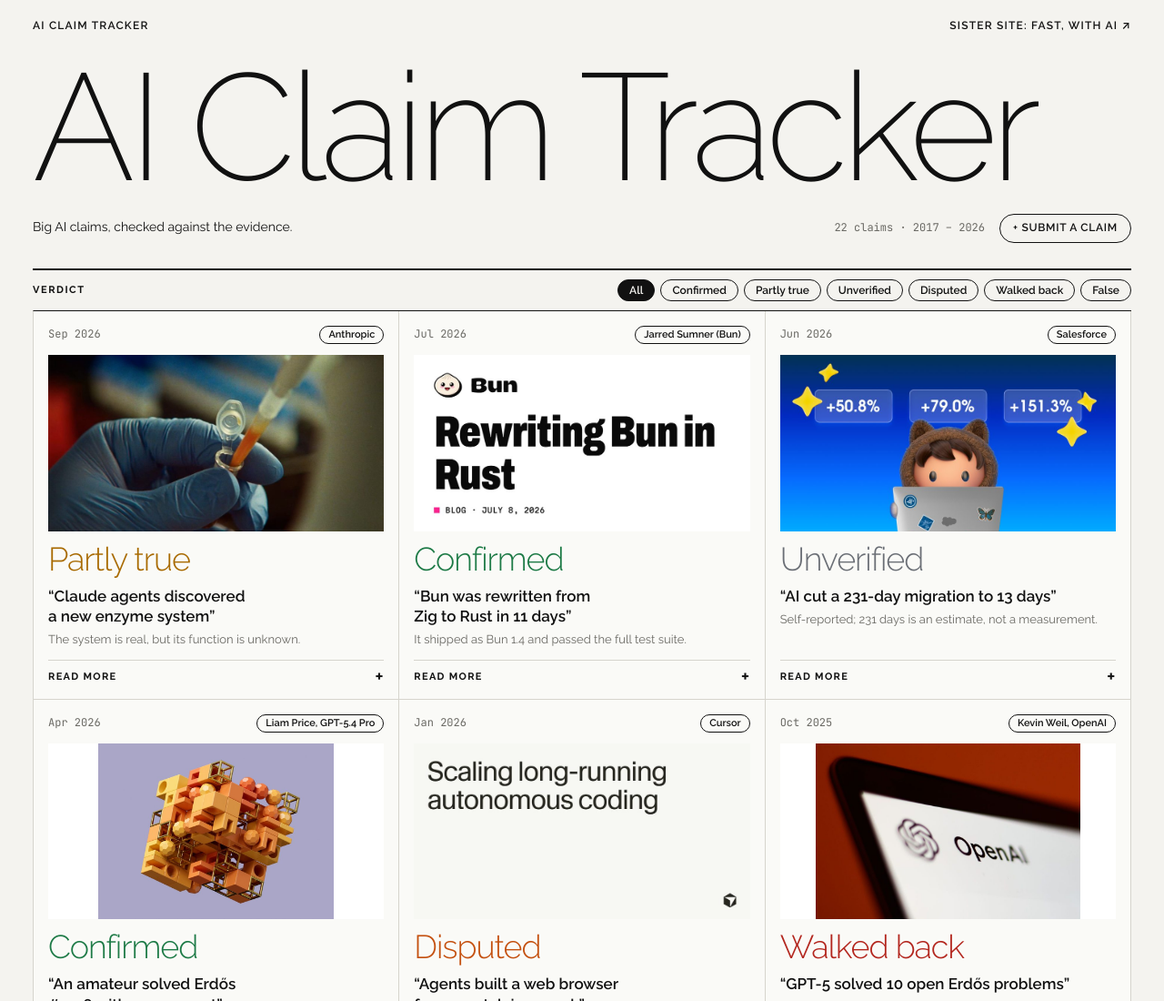
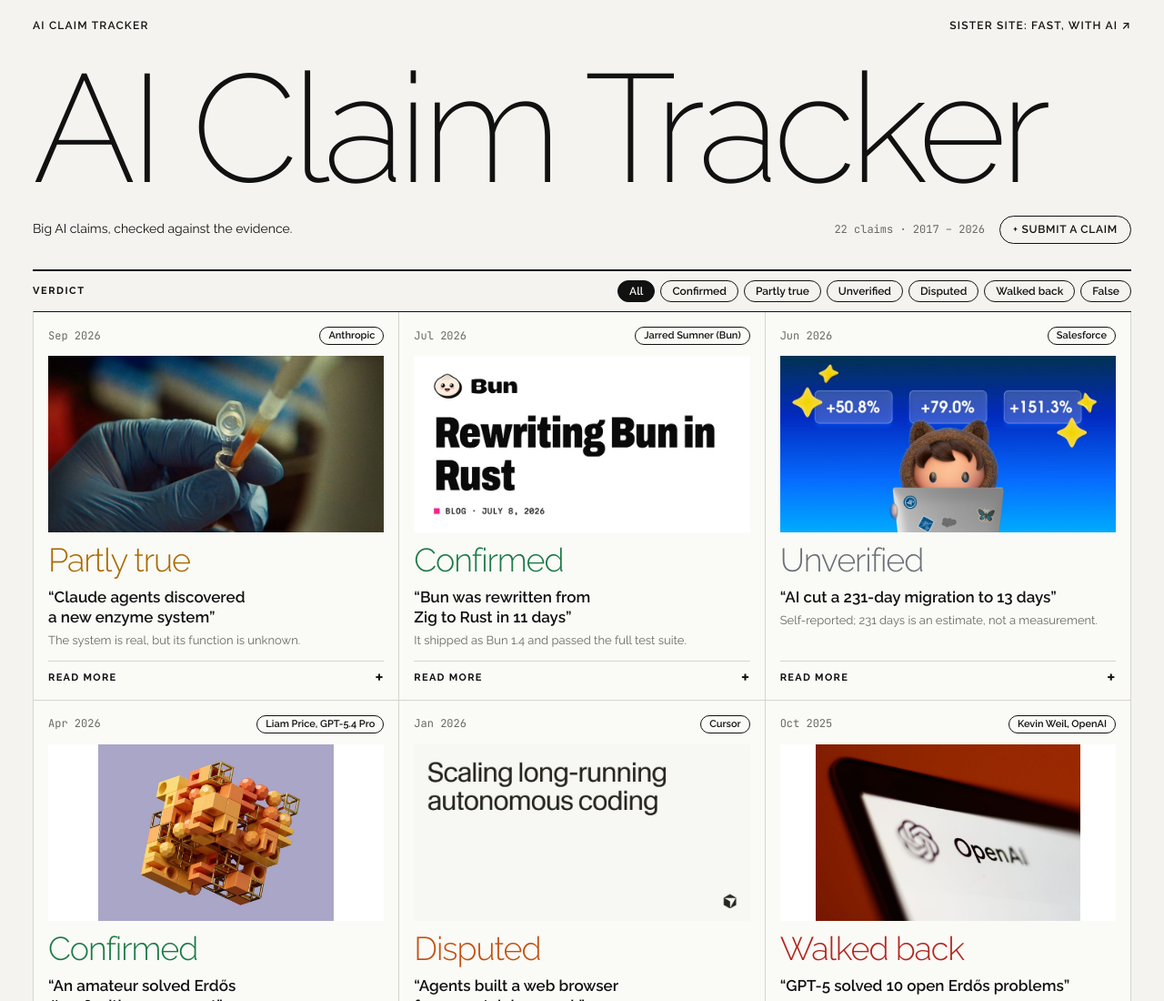
Before and after one commit to woletee/ai-claim-tracker, a plain HTML site: page index.html in a window 1280 px wide. Shown: the top 1100 px of the page at 91% size. Drawn offline with Linux system fonts and the light colour scheme.

Commit message:
Keep the title on one line

```diff
--- a/index.html
+++ b/index.html
@@ -39,7 +39,7 @@ a{color:inherit}
 .top a{text-decoration:none}
 .top a:hover{text-decoration:underline}
 
-h1{font-family:var(--display);font-weight:200;letter-spacing:-.04em;font-size:clamp(3.4rem,13vw,11.5rem);line-height:.95;margin:24px 0 16px;text-wrap:balance}
+h1{font-family:var(--display);font-weight:200;letter-spacing:-.04em;font-size:min(calc((100vw - 40px) / 6.9),10.5rem);line-height:.95;margin:24px 0 16px;white-space:nowrap}
 .dek{display:flex;justify-content:space-between;align-items:baseline;gap:8px 24px;flex-wrap:wrap;margin-bottom:28px;font-size:14px}
 .dek p{margin:0}
 .dek-right{display:flex;align-items:center;gap:16px;flex-wrap:wrap}
```
